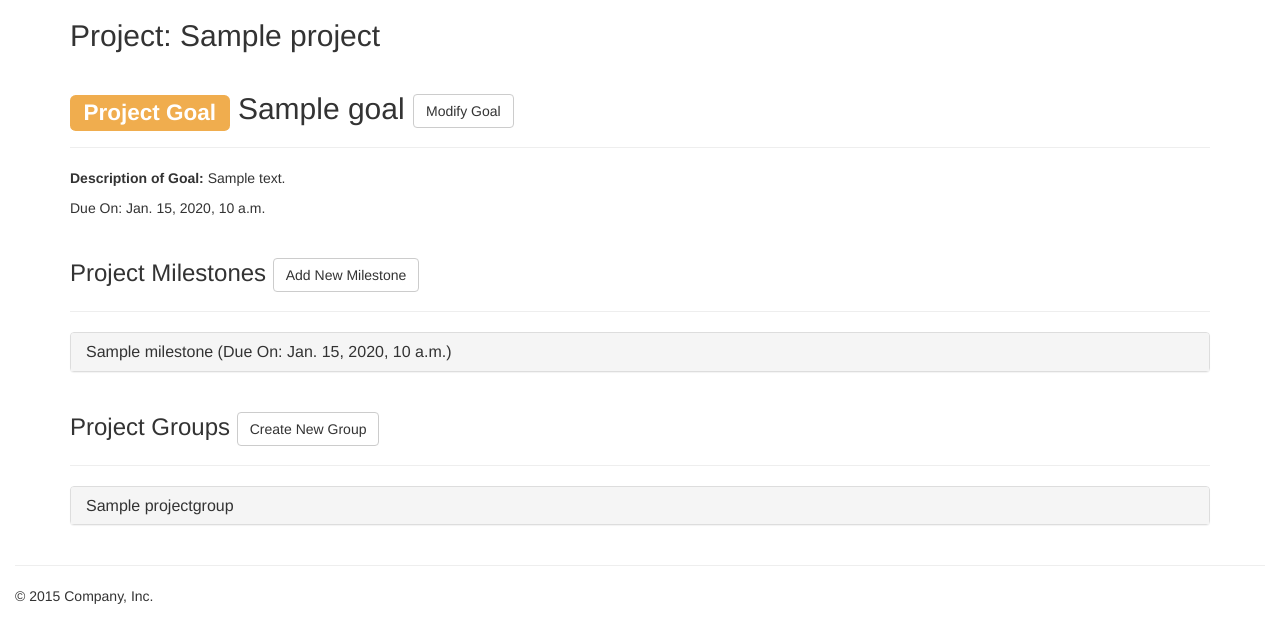
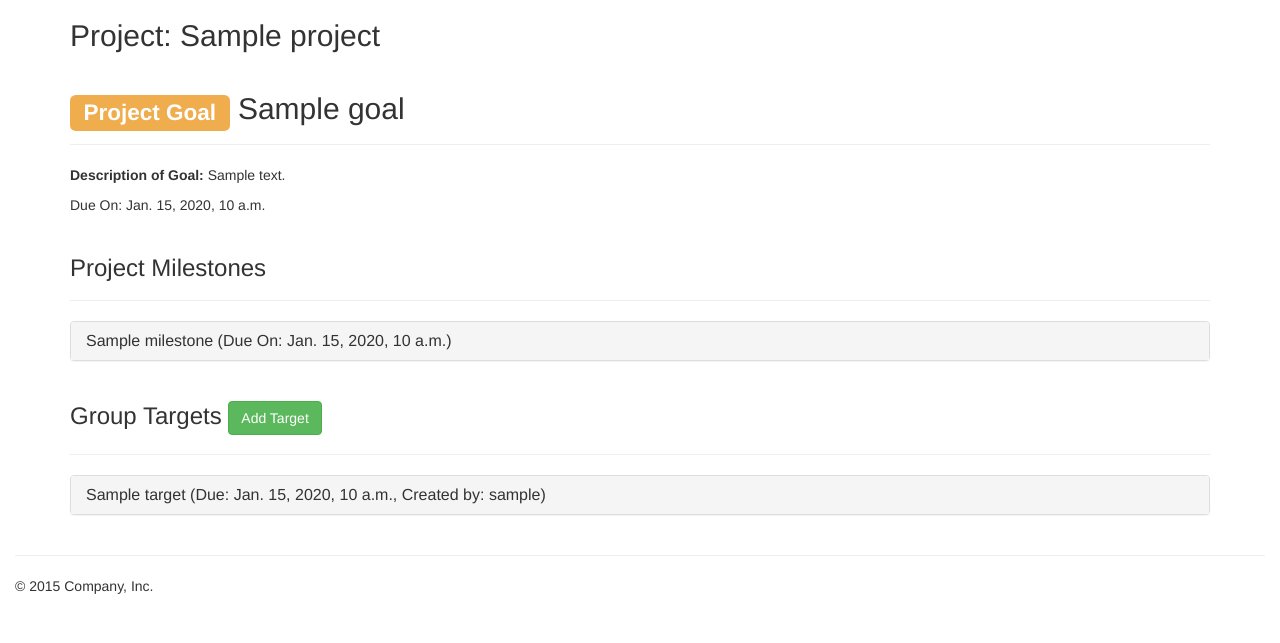
Before and after one commit to Skaty/orbital, a Django app: template src/projects/templates/projects/project_detail.html in a window 1280 px wide. Shown: the part 51-694 px from the top of the page. Run offline with Django 3.2, Linux system fonts and the light colour scheme; the template is opened without the code that fills it: values that come from a table or form of the project are taken from there, others are empty; a user stored in the database is signed in; tables that the repository leaves empty hold one stand-in row (values such as "Sample post"); some libraries are stand-ins or nearby versions.

Commit message:
Moved dashboard logic for members to a unified facilitator and member dashboard system

```diff
--- a/src/miscellaneous/forms.py
+++ b/src/miscellaneous/forms.py
@@ -7,7 +7,7 @@ class RegistrationForm(forms.ModelForm):
 
     class Meta:
         model = User
-        fields = ['username', 'password', 'confirm_password', 'email', 'first_name', 'last_name']
+        fields = ['first_name', 'last_name', 'username', 'email', 'password', 'confirm_password']
         widgets = {
             'password': forms.PasswordInput(),
         }
--- a/src/projects/templates/projects/project_detail.html
+++ b/src/projects/templates/projects/project_detail.html
@@ -5,7 +5,7 @@
         <h2>Project: {{ object.name }}</h2>
         {% if object.goal %}
             <div class="page-header">
-              <h2><span class="label label-warning">Project Goal</span> {{ object.goal.name }} <a href="{% url "dashboard:achievements:update-goal" project_id=object.id pk=object.goal.pk %}" role="button" class="btn btn-default">Modify Goal</a></h2>
+              <h2><span class="label label-warning">Project Goal</span> {{ object.goal.name }} {% if is_facilitator %}<a href="{% url "dashboard:achievements:update-goal" project_id=object.id pk=object.goal.pk %}" role="button" class="btn btn-default">Modify Goal</a>{% endif %}</h2>
             </div>
             <p><b>Description of Goal:</b> {{ object.goal.description }}</p>
             {% if object.goal.deadline %}
@@ -19,7 +19,12 @@
             </div>
         {% endif %}
         <div class="page-header">
-          <h3>Project Milestones <a href="{% url "dashboard:achievements:add-milestone" project_id=object.id %}" role="button" class="btn btn-default">Add New Milestone</a></h3>
+          <h3>
+              Project Milestones
+              {% if is_facilitator %}
+              <a href="{% url "dashboard:achievements:add-milestone" project_id=object.id %}" role="button" class="btn btn-default">Add New Milestone</a>
+              {% endif %}
+          </h3>
         </div>
         {% if object.milestone_set.count != 0 %}
         <div class="panel-group" id="accordion-milestones" role="tablist" aria-multiselectable="true">
@@ -39,6 +44,7 @@
             {% endfor %}
         </div>
         {% endif %}
+        {% if is_facilitator %}
         <div class="page-header">
           <h3>Project Groups <a href="{% url "projects:group-create" project_pk=object.pk %}" role="button" class="btn btn-default">Create New Group</a></h3>
         </div>
@@ -66,5 +72,39 @@
             {% endfor %}
         </div>
         {% endif %}
+        {% else %}
+        <div class="page-header">
+          <h3>Group Targets <a href="{% url 'dashboard:achievements:add-group-target' project_id=projectgroup.project.id %}" class="btn btn-success" role="button">Add Target</a></h3>
+        </div>
+        {% if projectgroup.target_set.count != 0 %}
+        <div class="panel-group" id="accordion-targets" role="tablist" aria-multiselectable="true">
+            {% for target in projectgroup.target_set.all %}
+                <div class="panel panel-default">
+                    <div class="panel-heading" role="tab" id="targets-heading-{{ forloop.counter }}">
+                        <h4 class="panel-title">
+                            <a class="collapsed" role="button" data-toggle="collapse" data-parent="#accordion" href="#targets-collapse-{{ forloop.counter }}" aria-expanded="false" aria-controls="targets-collapse-{{ forloop.counter }}">
+                                {{ target.name }} (Due: {{ target.deadline|default:"Not specified" }}, Created by: {{ target.created_by.get_username }})
+                            </a>
+                        </h4>
+                    </div>
+                    <div id="targets-collapse-{{ forloop.counter }}" class="panel-collapse collapse" role="tabpanel" aria-labelledby="targets-heading-{{ forloop.counter }}">
+                        <div class="panel-body">
+                            <b>Description:</b> <p>{{ target.description }}</p>
+                            <hr/>
+                            {% if target.created_by == request.user %}
+                                <form method="POST" action="{% url "dashboard:achievements:delete-group-target" project_id=projectgroup.project.id pk=target.pk %}">
+                                    {% csrf_token %}
+                                    <button type="submit" value="Confirm" class="btn btn-danger btn-block">Delete</button>
+                                </form>
+                            {% endif %}
+                        </div>
+                    </div>
+                </div>
+            {% endfor %}
+        </div>
+        {% else %}
+            <p>There are no targets!</p>
+        {% endif %}
+        {% endif %}
     </div>
 {% endblock %}
```
Also changed, not shown: src/projects/views.py (+16 -3 lines).
